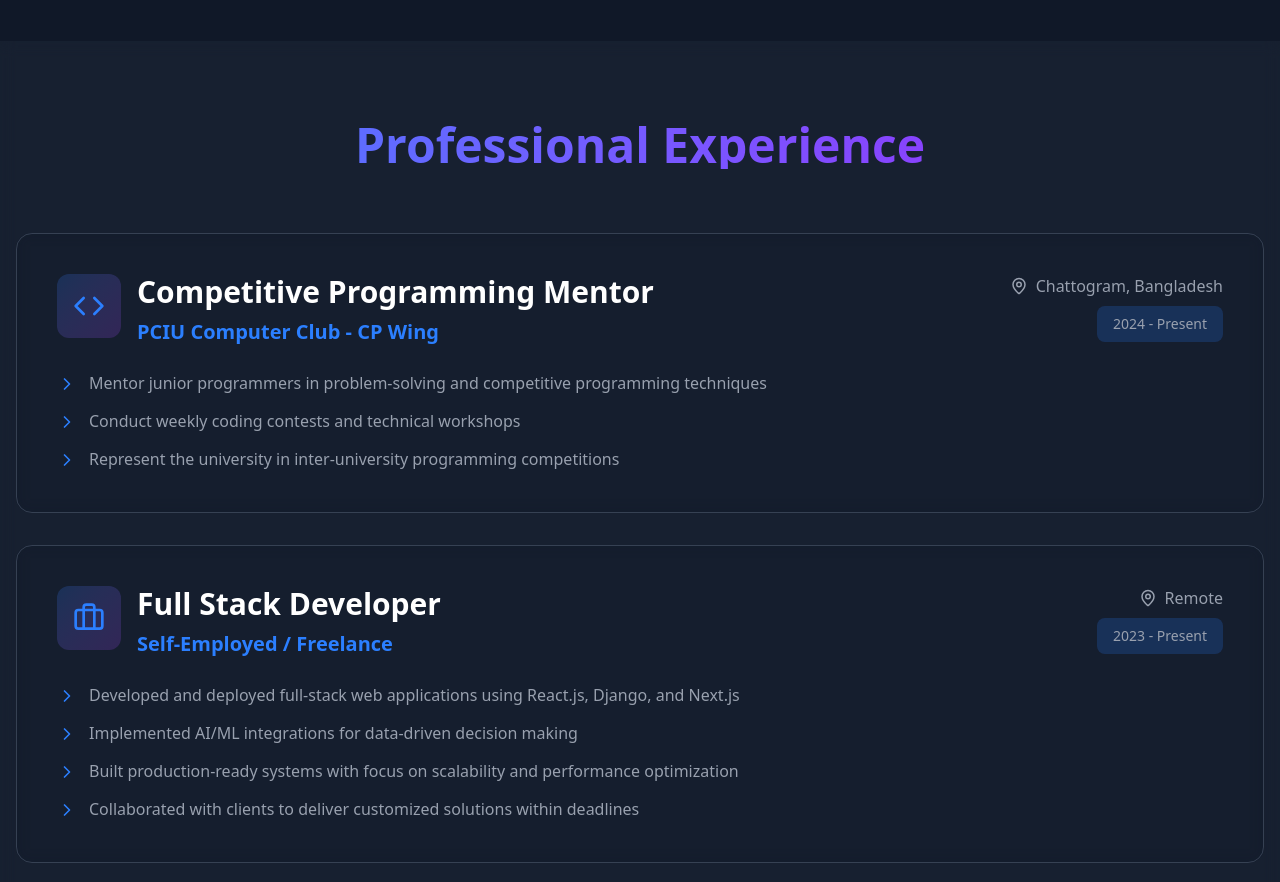
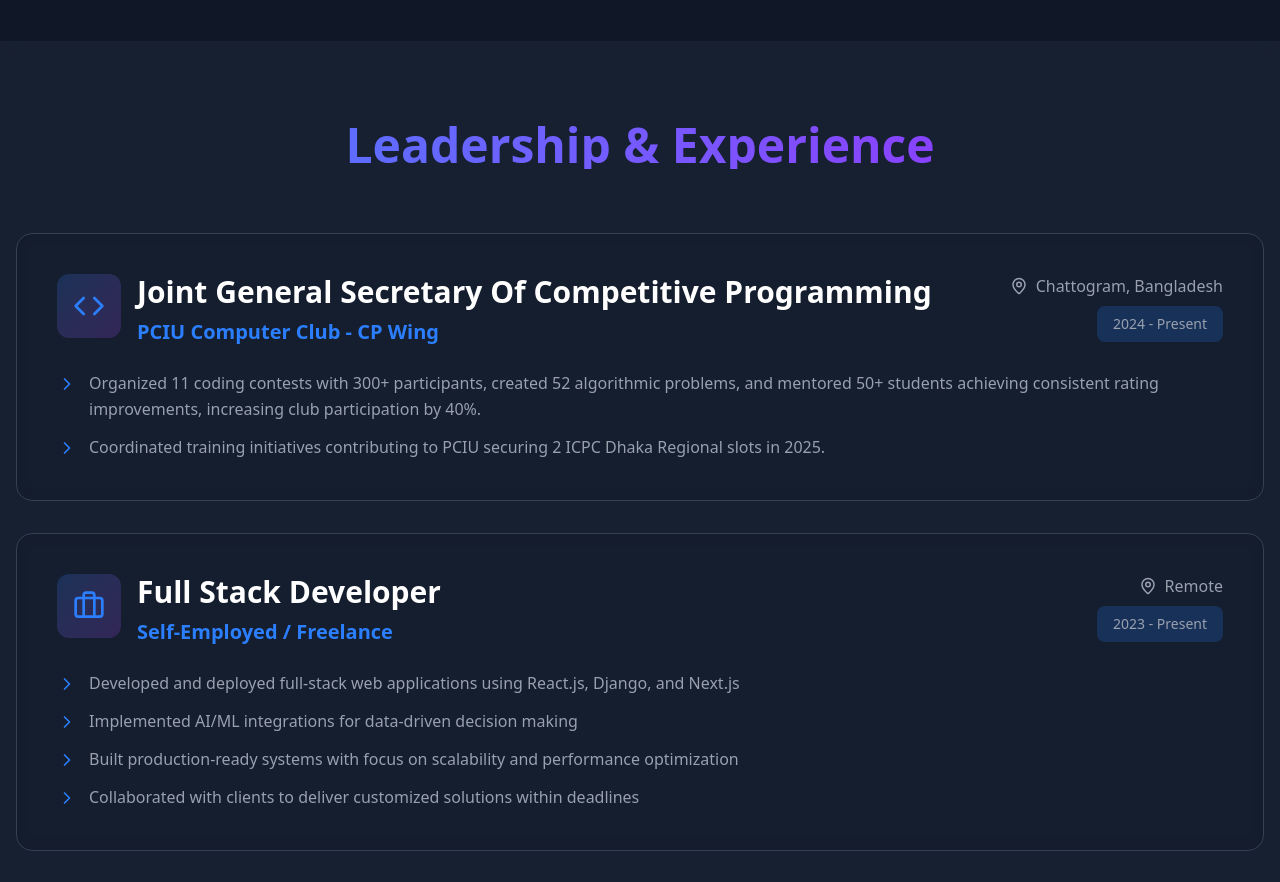
Before and after one commit to Kamrul785/PortFolio, a React (Vite) app: page / in a window 1280 px wide. Shown: the part 7660-8542 px from the top of the page. Built offline with nearby package versions, Linux system fonts and the light colour scheme.

Commit message:
portfolio version 2.4

```diff
--- a/src/components/ExperienceSection.jsx
+++ b/src/components/ExperienceSection.jsx
@@ -8,7 +8,7 @@ const ExperienceSection = ({ darkMode, experiences }) => {
       <div className="max-w-7xl mx-auto">
         <ScrollReveal>
           <h2 className="text-5xl font-bold mb-16 text-center bg-gradient-to-r from-blue-500 to-purple-600 bg-clip-text text-transparent">
-            Professional Experience
+            Leadership & Experience
           </h2>
         </ScrollReveal>
         <div className="space-y-8">
--- a/src/data/constants.js
+++ b/src/data/constants.js
@@ -6,15 +6,14 @@ import eventImg from "../assets/event_management.png";
 
 export const experiences = [
   {
-    title: "Competitive Programming Mentor",
+    title: "Joint General Secretary Of Competitive Programming",
     company: "PCIU Computer Club - CP Wing",
     icon: Code,
     location: "Chattogram, Bangladesh",
     period: "2024 - Present",
     points: [
-      "Mentor junior programmers in problem-solving and competitive programming techniques",
-      "Conduct weekly coding contests and technical workshops",
-      "Represent the university in inter-university programming competitions",
+      "Organized 11 coding contests with 300+ participants, created 52 algorithmic problems, and mentored 50+ students achieving consistent rating improvements, increasing club participation by 40%.",
+      "Coordinated training initiatives contributing to PCIU securing 2 ICPC Dhaka Regional slots in 2025.",
     ],
   },
   {
```
